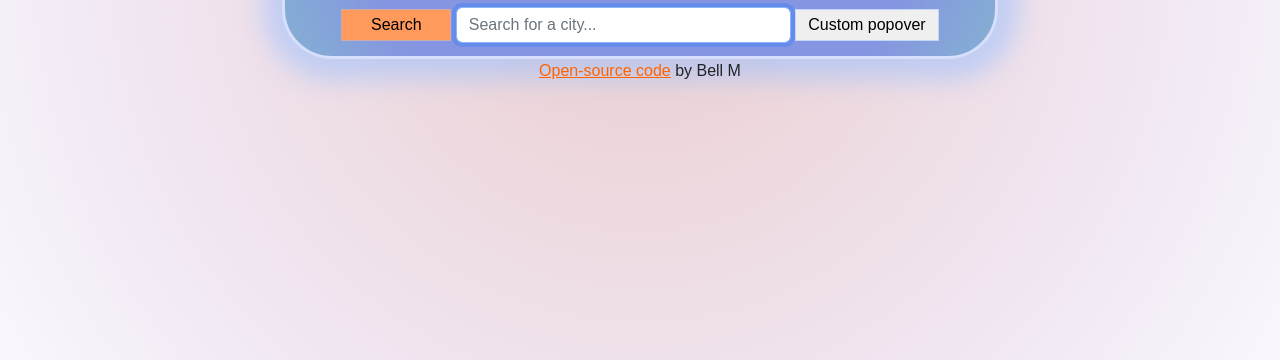
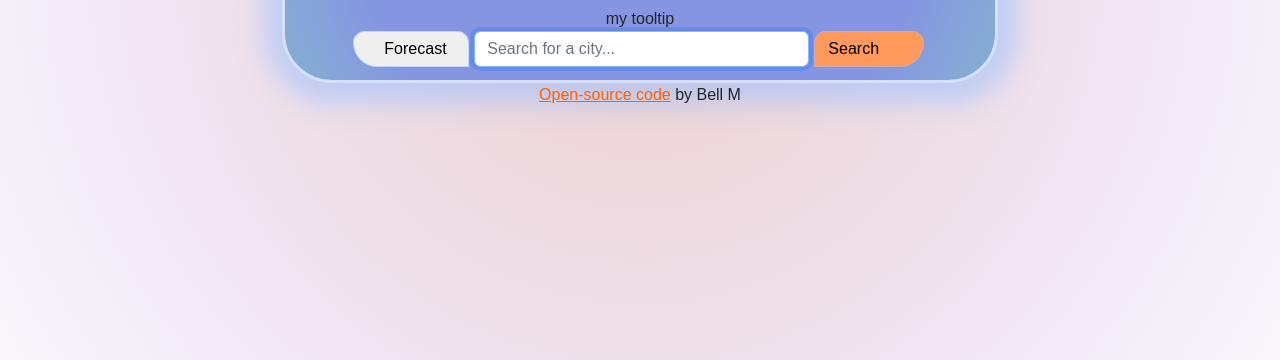
Before and after one commit to bellgmarie/search-weather-app, a plain HTML site: page index.html in a window 1280 px wide. Shown: the part 440-800 px from the top of the page. Drawn offline with nearby package versions, Linux system fonts and the light colour scheme; no server answers.

Commit message:
cleaning script and html

```diff
--- a/index.html
+++ b/index.html
@@ -12,7 +12,7 @@
       integrity="sha384-gH2yIJqKdNHPEq0n4Mqa/HGKIhSkIHeL5AyhkYV8i59U5AR6csBvApHHNl/vI1Bx"
       crossorigin="anonymous"
     />
-
+    <script src="https://unpkg.com/@popperjs/core@2"></script>
     <script src="https://kit.fontawesome.com/e3785263b1.js" crossorigin="anonymous"></script>
     <link rel="stylesheet" href="style.css" />
   </head>
@@ -47,24 +47,24 @@
 
        </h1>
        <div class="row" id="lastRow">
-        <form id="search-form" >
-          <input id="button" type="submit" value="Search" class="col-5" />
+
+
+
+           <div id="tooltip" role="tooltip">my tooltip</div>
+          <button id="forecast" aria-describedby="tooltip" type="Null" value="Null" class="col-2">Forecast</button>
+
+
+          <form id="search-form" >
           <input
             type="text"
             placeholder="Search for a city...  "
             autocomplete="off"
             autofocus="off"
-            class="citySearch form-control col-7"
+            class="citySearch form-control col-5"
             id="search-box"
 
           />
-          <button id="forecast" type="button"
-        data-bs-toggle="popover" data-bs-placement="top"
-        data-bs-custom-class="custom-popover"
-        data-bs-title="Custom popover"
-        data-bs-content="This popover is themed via CSS variables.">
-  Custom popover
-</button>
+     <input id="button" type="submit" value="Search" class="col-5" />
           </form>
 
 
--- a/script.js
+++ b/script.js
@@ -69,6 +69,8 @@ function defaultTemperature(response) {
 
 let apiKey = "f0fc91db3aoa04a9t8419fe6b4378f88";
 let apiUrl = `https://api.shecodes.io/weather/v1/current?query=Tokyo&key=${apiKey}&units=imperial`;
+/* let apiKey = `c3a3993027e6129d50f3eb164a7e386a`;
+let apiUrl = `https://api.openweathermap.org/data/2.5/weather?q=Tokyo&appid=${apiKey}`; */
 axios.get(apiUrl).then(defaultTemperature);
 
 // end default
--- a/style.css
+++ b/style.css
@@ -73,7 +73,7 @@ ul {
   padding: 0;
 }
 row {
-  margin: 50px;
+  max-width: 53%;
 }
 a:visited {
   color: #ff6201;
@@ -100,7 +100,7 @@ a:visited {
   box-shadow: 1px 1px 25px 20px rgba(149, 189, 255, 0.5);
 
   border: 3px solid rgb(214 223 251);
-  border-radius: 50px;
+  border-radius: 50px 50px 50px 50px;
 }
 
 .logo {
@@ -153,15 +153,18 @@ a:visited {
   border-radius: 42px;
 }
 #button {
+  border-radius: 15px 15px 31px 0px;
   width: 110px;
   margin-left: 11px;
   cursor: pointer;
+  text-align: center;
   background: rgb(255 154 92);
   margin-left: 0px;
   border-radius: -16px;
-  padding: 3px 12px 3px 12px;
+  padding: 5px 30px 5px 0px;
   border: 1px solid rgba(149, 189, 255, 0.5);
 }
+
 #cityName {
   color: #ff6201;
   text-align: center;
@@ -218,9 +221,9 @@ a:visited {
   font-size: 47px;
 }
 #forecast {
-  margin-left: 0px;
-  border-radius: -16px;
-  padding: 3px 12px 3px 12px;
+  margin-left: auto;
+  border-radius: 15px 15px 0px 31px;
+  padding: 3px 30px 3px 30px;
   border: 1px solid rgba(149, 189, 255, 0.5);
 }
 #wind {
@@ -229,11 +232,14 @@ a:visited {
 /*#weatherAcc {
   margin-left: 10px;
 } */
-#search-form {
+#lastRow {
   margin-bottom: 10px;
   text-align: center;
 }
-
+#search-form {
+  margin-left: -58px;
+  max-width: 83%;
+}
 #search-box {
   width: 335px;
 }
```
